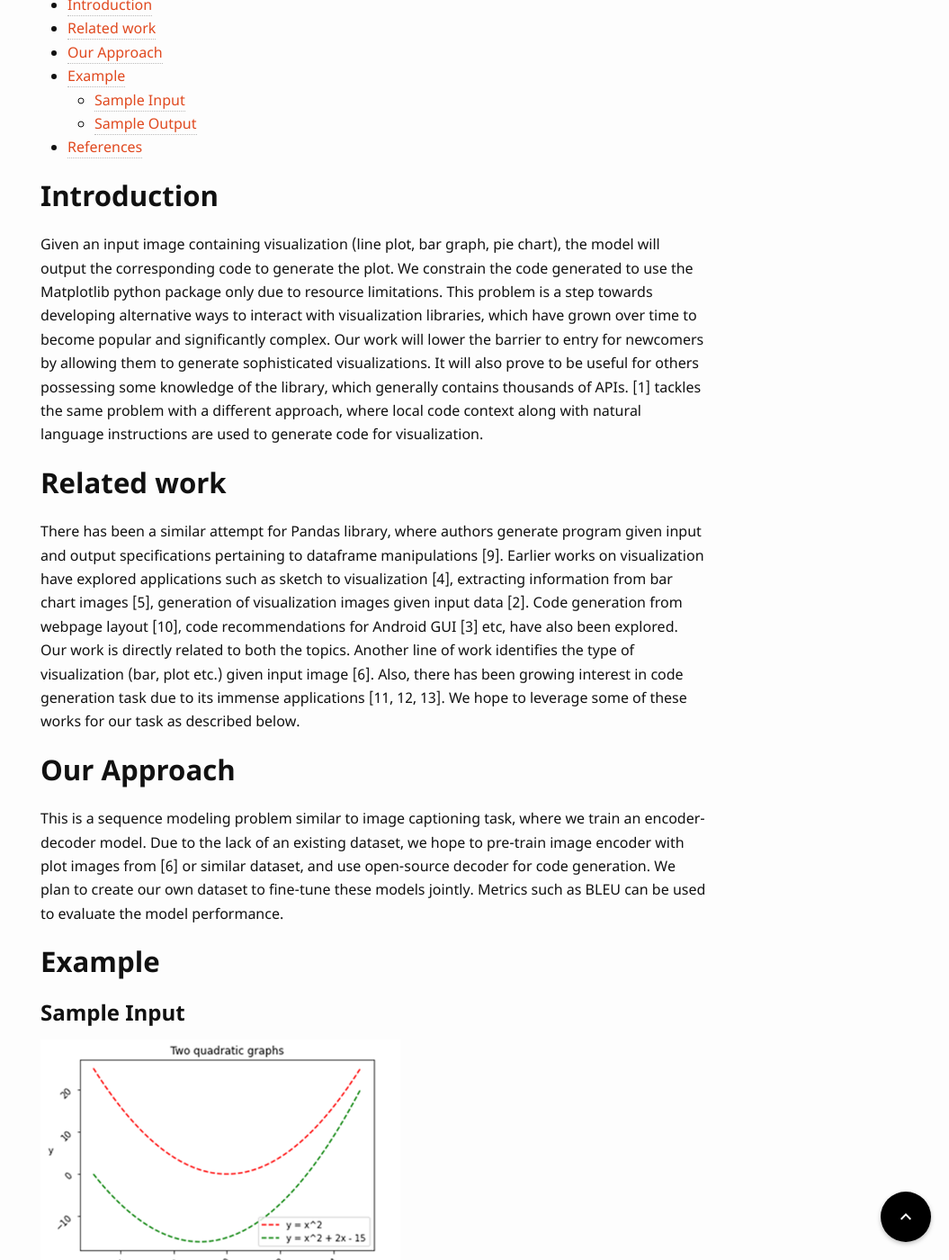
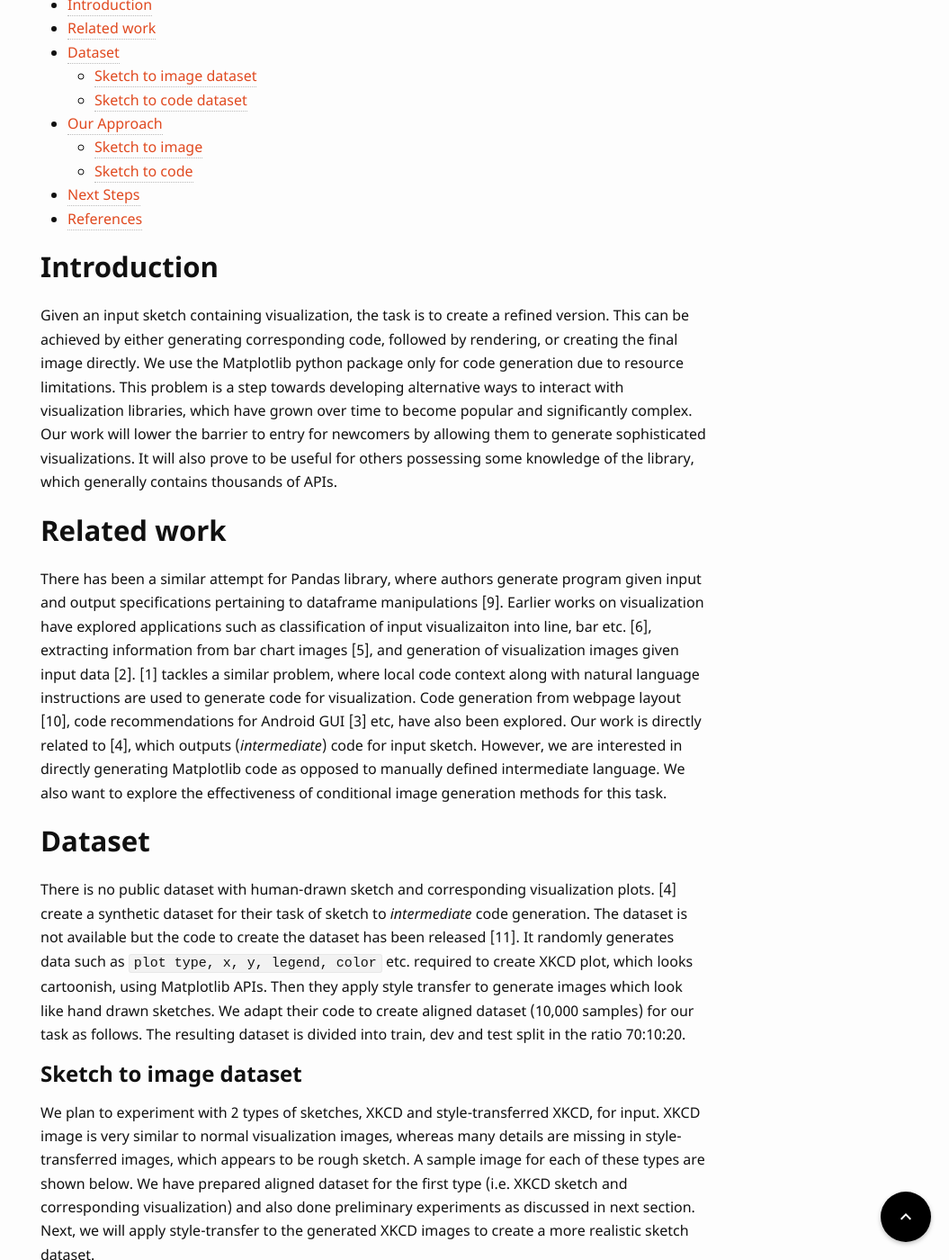
Before and after one commit to UCLAdeepvision/CS269-projects-2022spring, a Jekyll site: the page built from _posts/2022-04-10-team17-plot2code.md, in a window 1280 px wide and 1400 px high, scrolled down 398 px. Shown: the whole window at 90% size, without its empty margins (225-1280 px from the left). Built offline with Jekyll 4.4.1, drawn with Linux system fonts in a browser that asks for light colours; some web fonts are replaced; comment, search, counter and statistics services are not loaded; some of the changed text lies outside the part shown.

Commit message:
Initial results

````diff
--- a/_posts/2022-04-10-team17-plot2code.md
+++ b/_posts/2022-04-10-team17-plot2code.md
@@ -7,7 +7,7 @@ date: 2022-04-10
 ---
 
 
-> In this work, we will explore code generation task when conditioned on visualization plot as input image. Motivated by OpenAI's Codex, this project will allow us to understand the challenges in program synthesis. This work can be useful to reduce the complexity involved in working with visualization tools such as Matplotlib.
+> In this work, we will explore sketch to visualization (line plot, bar graph, pie chart etc) task via image generation as well as code generation. This work can be useful to reduce the complexity involved in working with visualization tools such as Matplotlib. Also, this project will allow us to understand the challenges in image generation and program synthesis.
 
 <!--more-->
 {: class="table-of-content"}
@@ -15,22 +15,30 @@ date: 2022-04-10
 {:toc}
 
 ## Introduction
-Given an input image containing visualization (line plot, bar graph, pie chart), the model will output the corresponding code to generate the plot. We constrain the code generated to use the Matplotlib python package only due to resource limitations. This problem is a step towards developing alternative ways to interact with visualization libraries, which have grown over time to become popular and significantly complex. Our work will lower the barrier to entry for newcomers by allowing them to generate sophisticated visualizations. It will also prove to be useful for others possessing some knowledge of the library, which generally contains thousands of APIs. [1] tackles the same problem with a different approach, where local code context along with natural language instructions are used to generate code for visualization.
+Given an input sketch containing visualization, the task is to create a refined version. This can be achieved by either generating corresponding code, followed by rendering, or creating the final image directly. We use the Matplotlib python package only for code generation due to resource limitations. This problem is a step towards developing alternative ways to interact with visualization libraries, which have grown over time to become popular and significantly complex. Our work will lower the barrier to entry for newcomers by allowing them to generate sophisticated visualizations. It will also prove to be useful for others possessing some knowledge of the library, which generally contains thousands of APIs.
 
 ## Related work
-There has been a similar attempt for Pandas library, where authors generate program given input and output specifications pertaining to dataframe manipulations [9]. Earlier works on visualization have explored applications such as sketch to visualization [4], extracting information from bar chart images [5], generation of visualization images given input data [2]. Code generation from webpage layout [10], code recommendations for Android GUI [3] etc, have also been explored. Our work is directly related to both the topics. Another line of work identifies the type of visualization (bar, plot etc.) given input image [6]. Also, there has been growing interest in code generation task due to its immense applications [11, 12, 13]. We hope to leverage some of these works for our task as described below.
+There has been a similar attempt for Pandas library, where authors generate program given input and output specifications pertaining to dataframe manipulations [9]. Earlier works on visualization have explored applications such as classification of input visualizaiton into line, bar etc. [6], extracting information from bar chart images [5], and generation of visualization images given input data [2]. [1] tackles a similar problem, where local code context along with natural language instructions are used to generate code for visualization. Code generation from webpage layout [10], code recommendations for Android GUI [3] etc, have also been explored. Our work is directly related to [4], which outputs (*intermediate*) code for input sketch. However, we are interested in directly generating Matplotlib code as opposed to manually defined intermediate language. We also want to explore the effectiveness of conditional image generation methods for this task.
 
-## Our Approach
-This is a sequence modeling problem similar to image captioning task, where we train an encoder-decoder model. Due to the lack of an existing dataset, we hope to pre-train image encoder with plot images from [6] or similar dataset, and use open-source decoder for code generation. We plan to create our own dataset to fine-tune these models jointly. Metrics such as BLEU can be used to evaluate the model performance.
+## Dataset
+There is no public dataset with human-drawn sketch and corresponding visualization plots. [4] create a synthetic dataset for their task of sketch to *intermediate* code generation. The dataset is not available but the code to create the dataset has been released [11]. It randomly generates data such as `plot type, x, y, legend, color` etc. required to create XKCD plot, which looks cartoonish, using Matplotlib APIs. Then they apply style transfer to generate images which look like hand drawn sketches. We adapt their code to create aligned dataset (10,000 samples) for our task as follows. The resulting dataset is divided into train, dev and test split in the ratio 70:10:20.
 
-## Example
+### Sketch to image dataset
+We plan to experiment with 2 types of sketches, XKCD and style-transferred XKCD, for input. XKCD image is very similar to normal visualization images, whereas many details are missing in style-transferred images, which appears to be rough sketch. A sample image for each of these types are shown below. We have prepared aligned dataset for the first type (i.e. XKCD sketch and corresponding visualization)  and also done preliminary experiments as discussed in next section. Next, we will apply style-transfer to the generated XKCD images to create a more realistic sketch dataset.
 
-### Sample Input
+![Model Input]({{ '/assets/images/team17/examples.png' | relative_url }})
+{: style="width: 400px; max-width: 100%;"}
+*Fig 1: Example XKCD sketch (left), target distribution (middle) and style-transferred image (right).*
+
+### Sketch to code dataset
+We are currently modifying the original code to generate matplotlib code for the above images. It requires us to understand the intermediate language specifications and map it back to Matplotlib code. We hope to complete this along with the style-transfer dataset by next week.
+
+#### Sample Input
 ![Model Input]({{ '/assets/images/team17/example_input.png' | relative_url }})
 {: style="width: 400px; max-width: 100%;"}
-*Fig 1: An example visualization plot as input to the model.*
+*Fig 2: An example visualization plot as input to the model.*
 
-### Sample Output
+#### Sample Output
 ```
 import matplotlib.pyplot as plt
 
@@ -54,6 +62,31 @@ plt.title("Two quadratic graphs")
 # show the plot
 plt.show()
 ```
+
+## Our Approach
+
+### Sketch to image
+It is natural to formulate the task of obtaining refined visualization as sketch to image generation. We use existing pix2pix code repository [12] as it serves as a strong baseline model for supervised conditional image generation. The training loss has two components: 1. GAN loss 2. L1-reconstruction loss. Model performance can be evaluated using automated metrics like FID score as well as human evaluation.
+
+We show the initial results for model a trained on XKCD sketch for 20 epochs and default configurations from pix2pix repository.
+![Model Input]({{ '/assets/images/team17/xkcd_loss.png' | relative_url }})
+{: style="width: 400px; max-width: 100%;"}
+*Fig 3: Training loss for initial conditional-GAN model.*
+
+![Model Input]({{ '/assets/images/team17/xkcd_output.png' | relative_url }})
+{: style="width: 400px; max-width: 100%;"}
+*Fig 4: Sample result for conditional-GAN model trained for 20 epochs.*
+
+### Sketch to code
+This is a sequence modeling problem similar to image captioning task, where we train an encoder-decoder model. We hope to use open-source decoder for code generation. The model is trained using cross-entropy loss and evaluated using metrics such as BLEU.
+
+
+## Next Steps
+1. Finish data preparation for style-transferred case and generate corresponding Matplotlib code
+2. Parameter tuning for XKCD sketch to image training
+3. Train conditional GAN for style-transferred images as input
+4. Train encoder-decoder model for sketch-to-code task
+5. Evaluations
 
 <!--
 ## Main Content
@@ -104,7 +137,14 @@ You can find more Markdown syntax at [this page](https://www.markdownguide.org/b
 ## Reference
 Please make sure to cite properly in your work, for example:
 
-[1] Redmon, Joseph, et al. "You only look once: Unified, real-time object detection." *Proceedings of the IEEE conference on computer vision and pattern recognition*. 2016.-->
+[1] Redmon, Joseph, et al. "You only look once: Unified, real-time object detection." *Proceedings of the IEEE conference on computer vision and pattern recognition*. 2016.
+
+[11] Lachaux, Marie-Anne et al. “Unsupervised Translation of Programming Languages.” ArXiv abs/2006.03511 (2020).
+
+[12] Chen, Mark et al. “Evaluating Large Language Models Trained on Code.” ArXiv abs/2107.03374 (2021).
+
+[13] Nijkamp, Erik et al. “A Conversational Paradigm for Program Synthesis.” ArXiv abs/2203.13474 (2022).
+-->
 
 ## References
 [1] Chen, Xinyun et al. “PlotCoder: Hierarchical Decoding for Synthesizing Visualization Code in Programmatic Context.” ACL (2021).
@@ -127,10 +167,8 @@ Please make sure to cite properly in your work, for example:
 
 [10] Beltramelli, Tony. “pix2code: Generating Code from a Graphical User Interface Screenshot.” Proceedings of the ACM SIGCHI Symposium on Engineering Interactive Computing Systems (2018).
 
-[11] Lachaux, Marie-Anne et al. “Unsupervised Translation of Programming Languages.” ArXiv abs/2006.03511 (2020).
+[11] https://github.com/magnumresearchgroup/Sketch2Vis
 
-[12] Chen, Mark et al. “Evaluating Large Language Models Trained on Code.” ArXiv abs/2107.03374 (2021).
-
-[13] Nijkamp, Erik et al. “A Conversational Paradigm for Program Synthesis.” ArXiv abs/2203.13474 (2022).
+[12] https://github.com/junyanz/pytorch-CycleGAN-and-pix2pix
 
 ---
````
Also changed, not shown: assets/images/team17/examples.png (added), assets/images/team17/xkcd_loss.png (added), assets/images/team17/xkcd_output.png (added).
